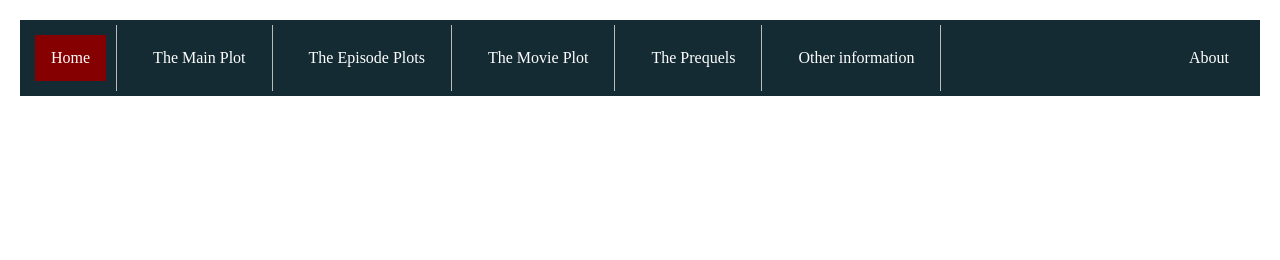
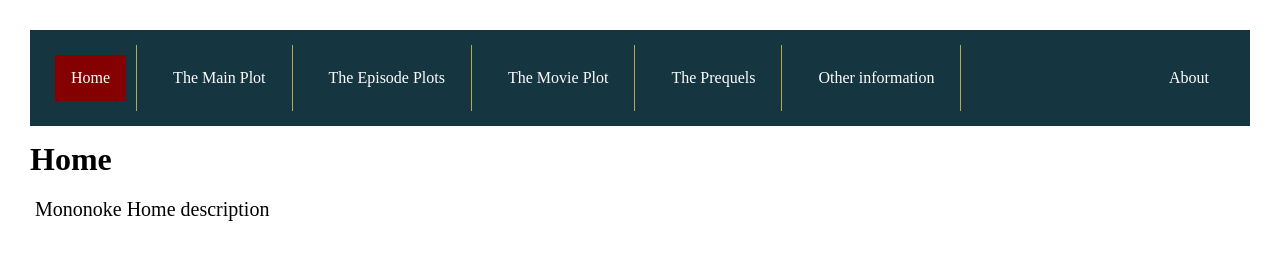
Before and after one commit to npannu14/mononoke, a plain HTML site: page index.html in a window 1280 px wide. Drawn offline with Linux system fonts and the light colour scheme.

Commit message:
tryna figure how wtf im doimg

```diff
--- a/index.html
+++ b/index.html
@@ -24,8 +24,8 @@
   <li style="float:right"><a href="">About</a></li>
 </ul>
 
-    <h1></h1>
-  <p></p>
+    <h1>Home</h1>
+  <p>Mononoke Home description</p>
 
 </body>
 </html>
--- a/style.css
+++ b/style.css
@@ -10,15 +10,15 @@ h2, p {
 
 ul {
   list-style-type: none;
-  margin: 0;
-  padding: 0;
+  margin: 10px;
+  padding: 10px;
   overflow: hidden;
-  background-color: #152b33;
+  background-color: #153541;
 }
 
 ul li {
   float: left;
-  border-right:1px solid #bbbbbb;
+  border-right:1px solid #b9a94d;
 }
 
 ul li:last-child {
@@ -40,3 +40,8 @@ ul li a:hover:not(.active) {
 ul li a.active {
   background-color: #850000;
 }
+
+p {
+
+  font-size: 20px;
+}
```
